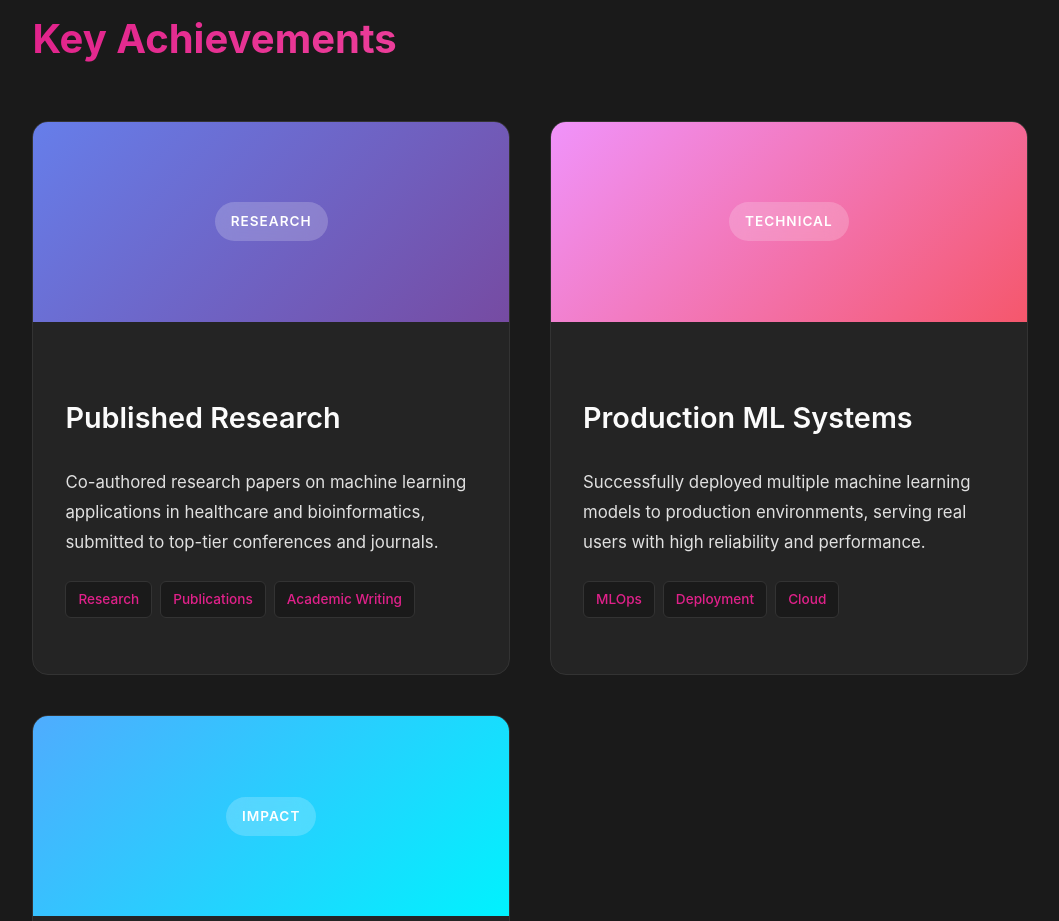
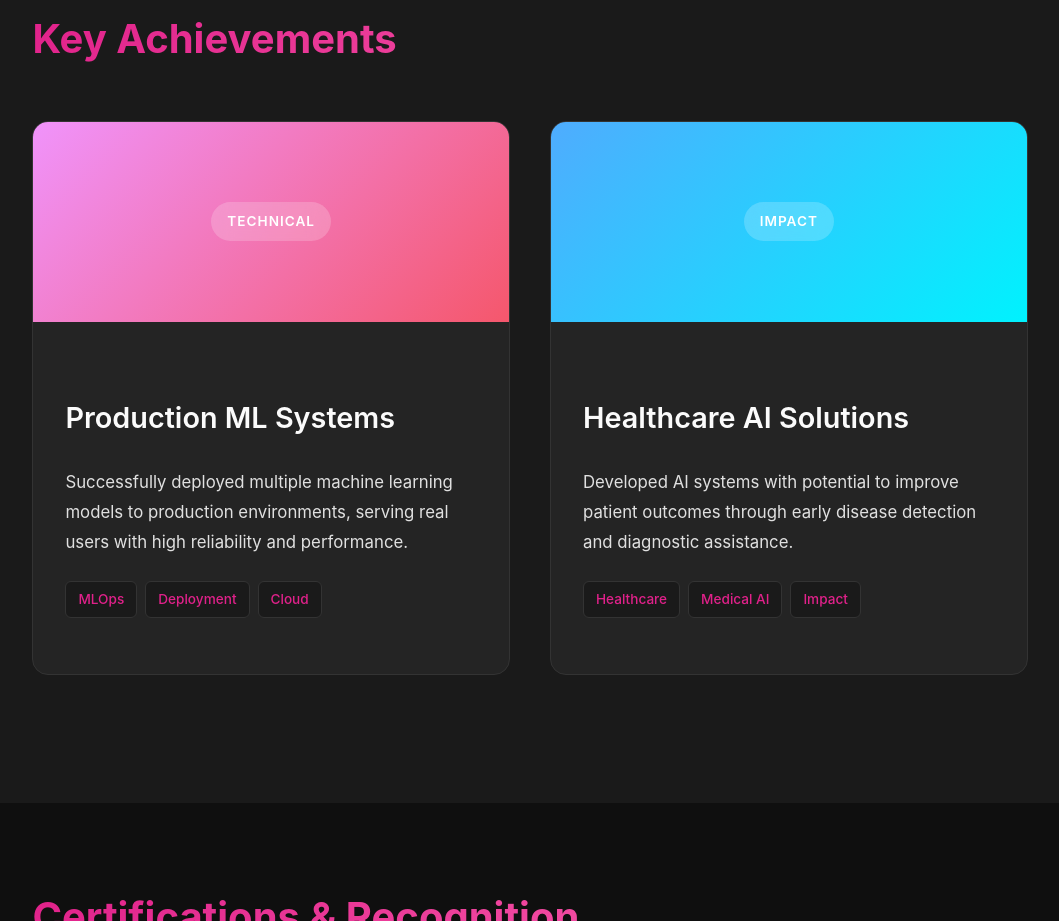
Before and after one commit to rithwikswarnkar/deepneuro.dev, a plain HTML site: page experience.html in a window 1280 px wide. Shown: the part 3240-4161 px from the top of the page, without its empty margins (110-1169 px from the left). Drawn offline with Linux system fonts and the light colour scheme.

```diff
--- a/experience.html
+++ b/experience.html
@@ -103,20 +103,7 @@
       <h2>Key Achievements</h2>
 
       <div class="featured-grid" style="margin-top: 3rem;">
-        <div class="featured-card">
-          <div class="card-image" style="background: linear-gradient(135deg, #667eea 0%, #764ba2 100%);">
-            <div class="card-badge">Research</div>
-          </div>
-          <div class="card-content">
-            <h3>Published Research</h3>
-            <p>Co-authored research papers on machine learning applications in healthcare and bioinformatics, submitted to top-tier conferences and journals.</p>
-            <div class="card-tech">
-              <span>Research</span>
-              <span>Publications</span>
-              <span>Academic Writing</span>
-            </div>
-          </div>
-        </div>
+
 
         <div class="featured-card">
           <div class="card-image" style="background: linear-gradient(135deg, #f093fb 0%, #f5576c 100%);">
```
Also changed, not shown: index.html (+8 -0 lines), projects.html (+1 -1 lines), 6 other files.
